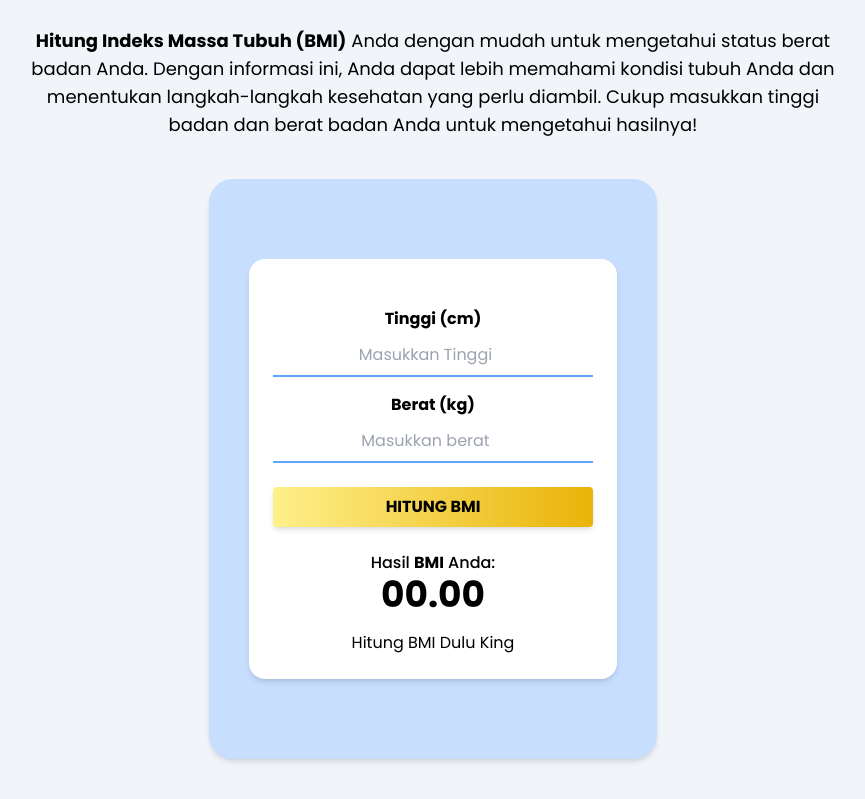
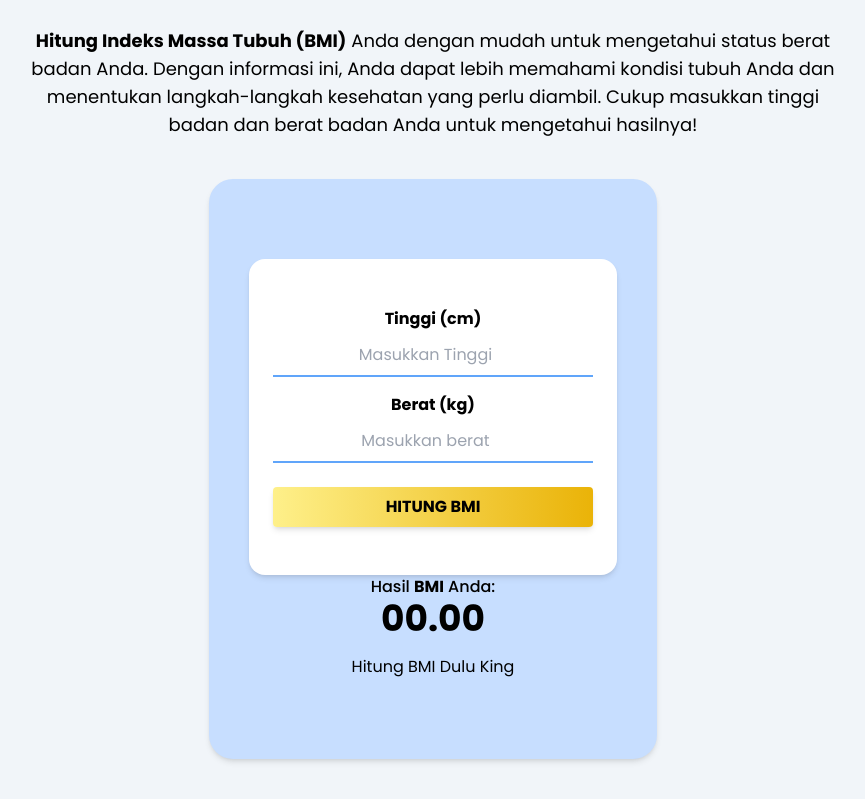
Before and after one commit to nanditoadi/Healthy-BMI, a React (Vite) app: page / in a window 1280 px wide. Shown: the part 1497-2296 px from the top of the page, without its empty margins (207-1072 px from the left). Built offline with nearby package versions, Linux system fonts and the light colour scheme.

Commit message:
nganu
memisahkan elemen perhitungan bmi

```diff
--- a/src/pages/HomePage.jsx
+++ b/src/pages/HomePage.jsx
@@ -194,8 +194,8 @@ const HomePage = () => {
           </div>
           <div className="flex justify-center items-center gap-20">
             {/* Box BMI Calculator */}
-            <div className="bg-[#C7DEFF] rounded-3xl px-10 py-20 max-w-md mx-auto shadow-md">
-              <div className="bg-white rounded-2xl p-6 shadow-md">
+            <div className="bg-[#C7DEFF] rounded-3xl px-10 py-20 max-w-x1 mx-auto shadow-md">
+              <div className="bg-white rounded-2xl p-6 shadow-md max-w-[23rem] w-full mx-auto" >
                 <div className="flex justify-center gap-10 mb-6">
               </div>
 
@@ -230,7 +230,8 @@ const HomePage = () => {
                 >
                   HITUNG BMI
                 </button>
-
+            </div>
+            <div>
                 {/* Hasil */}
                 <p className="text-center font-medium">Hasil <strong>BMI</strong> Anda:</p>
                 <p className="text-center text-4xl font-bold">
```
